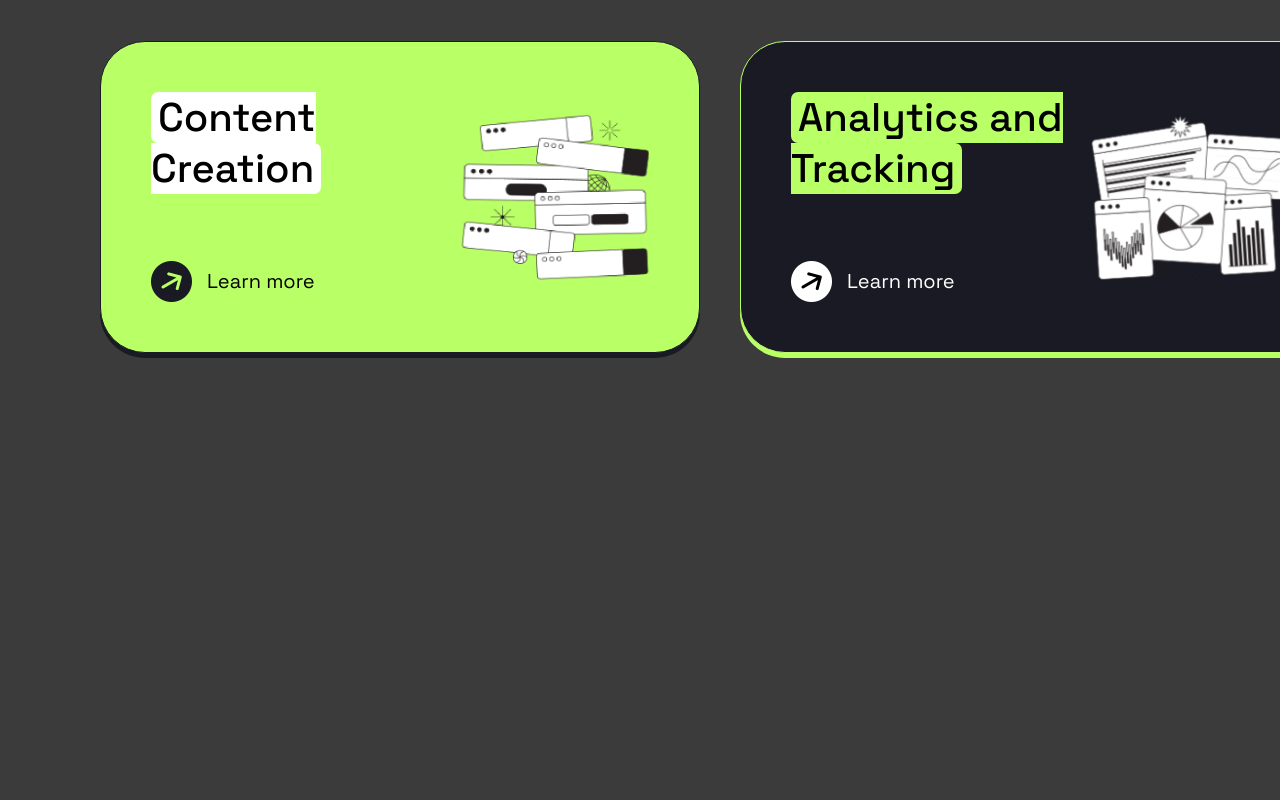
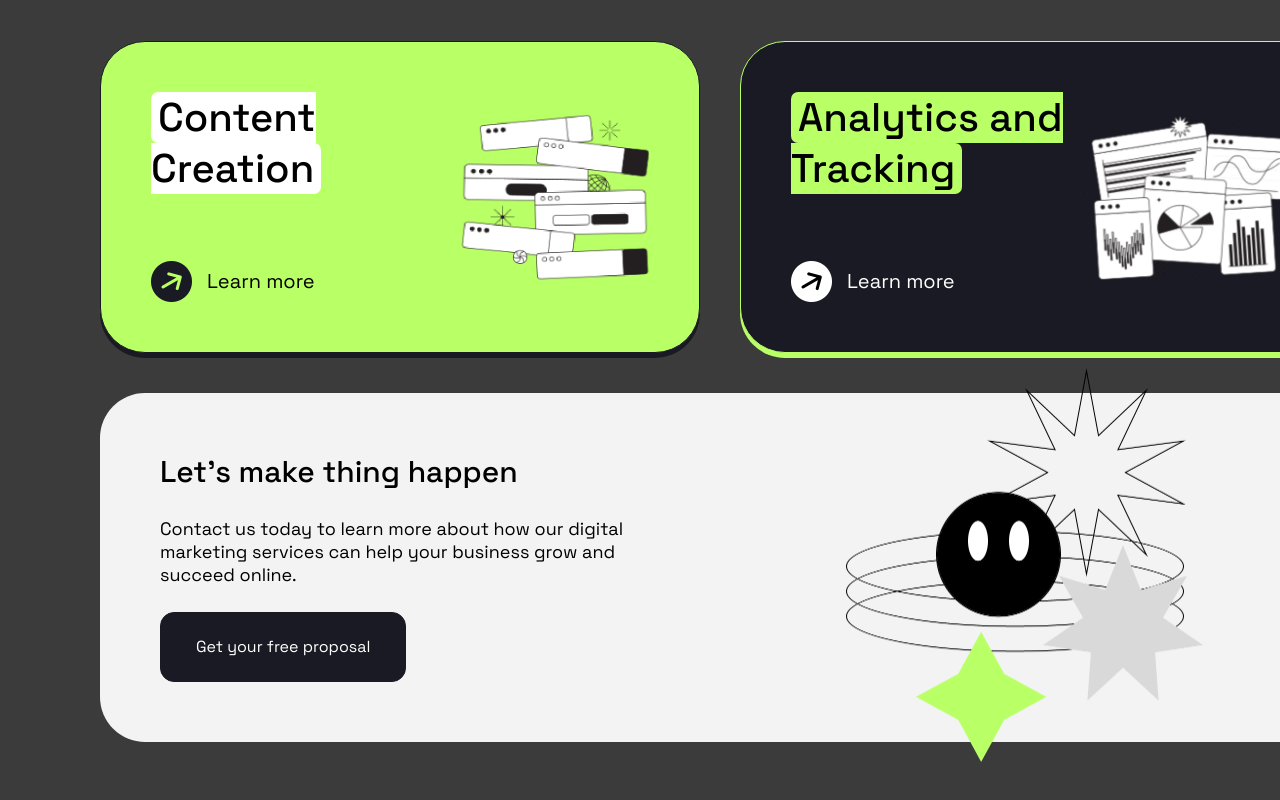
Before and after one commit to DovhalMykhailo/Positivus, a plain HTML site: page index.html in a window 1280 px wide. Shown: the part 1720-2520 px from the top of the page. Drawn offline with Linux system fonts and the light colour scheme.

Commit message:
feat(new section): :sparkles: cta section

```diff
--- a/index.html
+++ b/index.html
@@ -113,13 +113,13 @@
             <img src="images/cards-images/image-6.png" alt="" class="cards-item__image">
         </div>
     </div>
-
+    <div class="cta">
+        <div class="cta-container">
+            <h2 class="cta__title">Let's make thing happen</h2>
+            <p class="cta__text">Contact us today to learn more about how our digital marketing services can help your business grow and succeed online.</p>
+            <a href="#" class="button button--black-background">Get your free proposal</a>
+        </div>
+        <img src="images/cta-image.png" alt="" class="cta__image">
+    </div>
 </body>
 </html>
-
-<!--
-TODO
-fix double padding between 2 and 3 cards sections
-before commit remove grey background-color (used for developer eyes saving)
-
--->
--- a/style.css
+++ b/style.css
@@ -15,12 +15,12 @@ a {
 }
 
 .page  {
-    width: 1440px;
-    height: 3000px;
+    width: 1440px; /*DELETE*/
+    height: 3000px; /*DELETE*/
+    background-color: #3b3b3b; /*DELETE*/
     font-family: "Space Grotesk", sans-serif;
     box-sizing: border-box;
     padding: 0 100px;
-    background-color: #3b3b3b;
 }
 
 .navbar {
@@ -51,12 +51,12 @@ a {
     border: 1px solid var(--blackPS);
     padding: 20px 35px;
     border-radius: 14px;
+    line-height: 28px;
 }
 
 .button--black-background {
     background-color: var(--blackPS);
     color: #fff;
-    position: absolute;
 }
 
 .header {
@@ -130,7 +130,7 @@ a {
     padding-bottom: 40px;
 }
 
-.cards:nth-last-child(2) {
+.cards:nth-last-child(3) {
     padding-bottom: 100px;
 }
 
@@ -141,18 +141,16 @@ a {
     display: inherit;
     justify-content: space-between;
     flex: 1;
-    border: 1px solid rgb(25, 26, 35);
-    box-shadow: 0px 5px 0px 0px rgb(25, 26, 35);
+    border: 1px solid var(--blackPS);
+    box-shadow: 0px 5px 0px 0px var(--blackPS);
 }
 
 .cards-item--white {
     background: rgb(243, 243, 243);
-
 }
 
 .cards-item--green {
     background: var(--greenPS);
-
 }
 
 .cards-item--black {
@@ -165,6 +163,7 @@ a {
     display: flex;
     flex-direction: column;
     justify-content: space-between;
+    align-items: flex-start;
 }
 
 .cards-item-content__desription {
@@ -193,3 +192,41 @@ a {
     height: 166px;
     align-self: center;
 }
+
+.cta {
+    background-color: #f3f3f3;
+    padding: 60px;
+    border-radius: 45px;
+    display: flex;
+    justify-content: space-between;
+    position: relative;
+}
+
+.cta-container {
+    display: inherit;
+    flex-direction: column;
+    justify-content: space-between;
+    align-items: flex-start;
+}
+
+.cta__title {
+    font-size: 30px;
+    font-weight: 500;
+    line-height: 38px;
+}
+
+.cta__text {
+    font-size: 18px;
+    line-height: 23px;
+    width: 500px;
+    padding: 26px 0;
+}
+
+
+.cta__image {
+    width: 359px;
+    height: 394.27px;
+    position: absolute;
+    right: 135px;
+    top: -25px;
+}
```
Also changed, not shown: images/cta-image.png (added).
